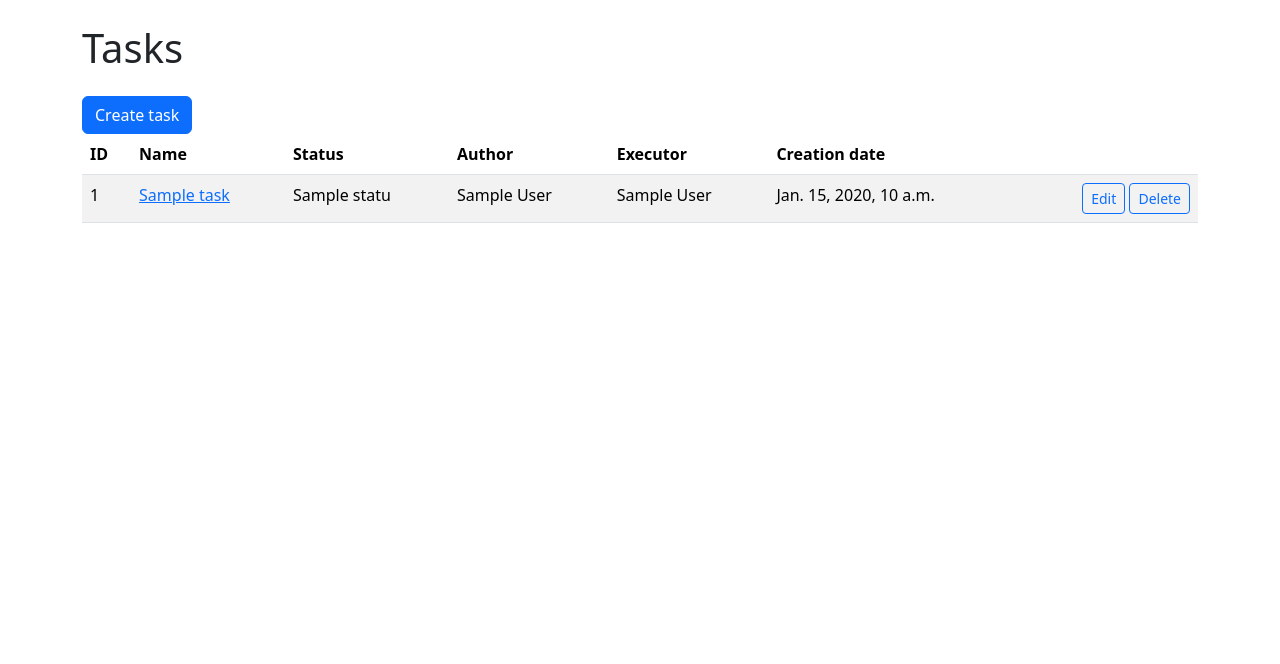
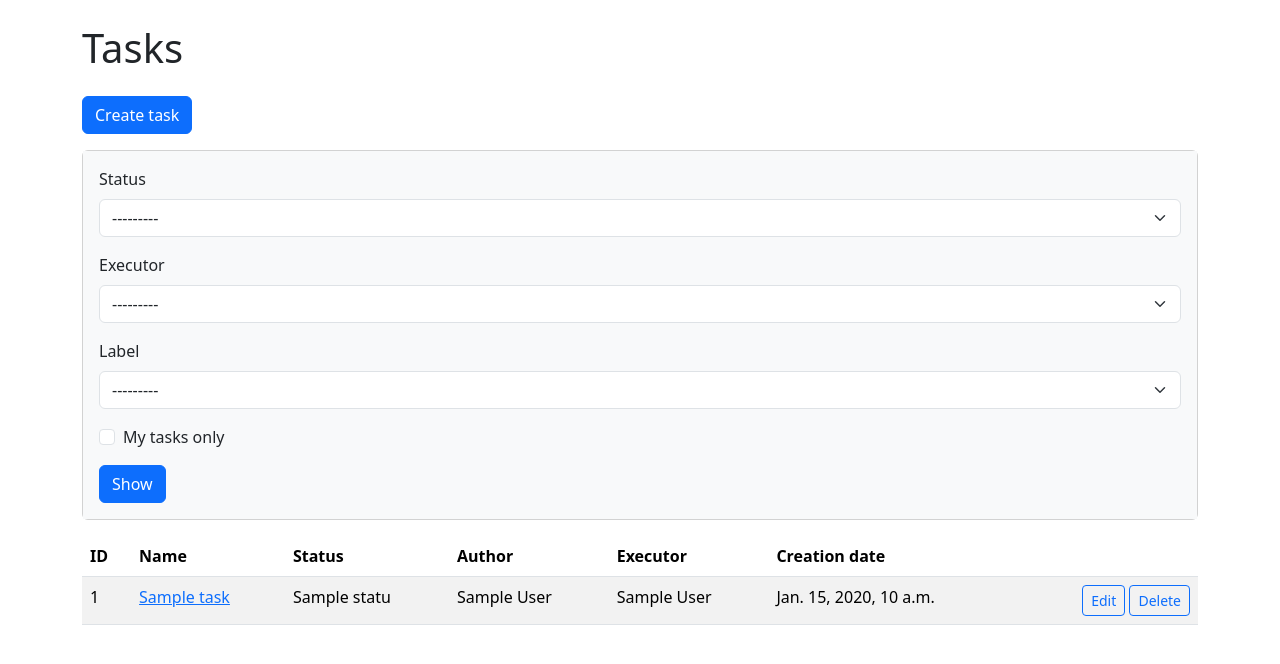
Before and after one commit to thrtth/project_task_manager, a Django app: page /tasks/ in a window 1280 px wide. Shown: the part 56-720 px from the top of the page. Run offline with Django 5.2, Linux system fonts and the light colour scheme; a user stored in the database is signed in; tables that the repository leaves empty hold one stand-in row (values such as "Sample post"); some libraries are stand-ins or nearby versions.

Commit message:
Add filter

```diff
--- a/pyproject.toml
+++ b/pyproject.toml
@@ -16,6 +16,7 @@ gunicorn = "^22.0.0"
 uvicorn = "^0.30.3"
 django-bootstrap5 = "^24.2"
 pytest-django = "^4.8.0"
+django-filter = "^24.3"
 
 
 [build-system]
--- a/task_manager/settings.py
+++ b/task_manager/settings.py
@@ -53,6 +53,7 @@ INSTALLED_APPS = [
     'task_manager.statuses',
     'task_manager.tasks',
     'task_manager.labels',
+    'django_filters',
 ]
 
 MIDDLEWARE = [
--- /dev/null
+++ b/task_manager/tasks/filters.py
@@ -0,0 +1,38 @@
+import django_filters
+from django.contrib.auth.models import User
+from django import forms
+
+from task_manager.statuses.models import Status
+from task_manager.tasks.forms import TaskFilterForm
+from task_manager.tasks.models import Task
+from task_manager.labels.models import Label
+
+
+class TaskFilter(django_filters.FilterSet):
+    status = django_filters.ModelChoiceFilter(
+        queryset=Status.objects.all(),
+        widget=forms.Select(
+            attrs={'class': 'form-select'}))
+    executor = django_filters.ModelChoiceFilter(
+        queryset=User.objects.all(),
+        widget=forms.Select(
+            attrs={'class': 'form-select'}))
+    labels = django_filters.ModelChoiceFilter(
+        queryset=Label.objects.all(),
+        widget=forms.Select(
+            attrs={'class': 'form-select'}))
+
+    self_tasks = django_filters.BooleanFilter(
+        method='get_my_tasks',
+        widget=forms.CheckboxInput(
+            attrs={'class': 'form-check-input'}))
+
+    class Meta:
+        model = Task
+        fields = ['status', 'executor', 'labels', 'self_tasks']
+        form = TaskFilterForm
+
+    def get_my_tasks(self, queryset, name, value):
+        if value:
+            return queryset.filter(author=self.request.user)
+        return queryset
--- a/task_manager/tasks/forms.py
+++ b/task_manager/tasks/forms.py
@@ -42,3 +42,11 @@ class TaskForm(forms.ModelForm):
         super().__init__(*args, **kwargs)
         (self.fields['executor'].
          label_from_instance) = lambda obj: f'{obj.first_name} {obj.last_name}'
+
+
+class TaskFilterForm(forms.Form):
+
+    def __init__(self, *args, **kwargs):
+        super().__init__(*args, **kwargs)
+        (self.fields['executor'].
+         label_from_instance) = lambda obj: f'{obj.first_name} {obj.last_name}'
--- a/task_manager/tasks/models.py
+++ b/task_manager/tasks/models.py
@@ -16,5 +16,9 @@ class Task(models.Model):
     executor = models.ForeignKey(User, on_delete=models.SET_NULL,
                                  null=True, blank=True,
                                  related_name='executor_tasks')
-    labels = models.ManyToManyField(Label, blank=True, related_name='label_tasks')
+    labels = models.ManyToManyField(Label,
+                                    blank=True, related_name='label_tasks')
     created_at = models.DateTimeField(auto_now_add=True)
+
+    class Meta:
+        ordering = ['id']
--- a/task_manager/tasks/urls.py
+++ b/task_manager/tasks/urls.py
@@ -1,9 +1,12 @@
 from django.urls import path
+from django_filters.views import FilterView
 
 from task_manager.tasks import views
+from task_manager.tasks.filters import TaskFilter
+
 
 urlpatterns = [
-    path('', views.TaskListView.as_view(), name='tasks'),
+    path('', FilterView.as_view(filterset_class=TaskFilter), name='tasks'),
     path('create/', views.TaskCreateView.as_view(), name='task_create'),
     path('<int:pk>/update', views.TaskUpdateView.as_view(), name='task_update'),
     path('<int:pk>/delete', views.TaskDeleteView.as_view(), name='task_delete'),
--- a/task_manager/tasks/views.py
+++ b/task_manager/tasks/views.py
@@ -3,7 +3,6 @@ from django.contrib.messages.views import SuccessMessageMixin
 from django.shortcuts import redirect
 from django.urls import reverse_lazy
 from django.views.generic import (
-    ListView,
     CreateView,
     UpdateView,
     DeleteView,
@@ -11,16 +10,18 @@ from django.views.generic import (
 )
 from django.utils.translation import gettext_lazy as _
 from django.contrib.auth.mixins import LoginRequiredMixin
+from django_filters.views import FilterView
 
+from task_manager.tasks.filters import TaskFilter
 from task_manager.tasks.forms import TaskForm
 from task_manager.tasks.models import Task
 
 
-class TaskListView(LoginRequiredMixin, ListView):
+class TaskListView(LoginRequiredMixin, FilterView):
     model = Task
-    template_name = 'tasks/tasks.html'
+    filterset_class = TaskFilter
+    template_name = 'tasks/task_filter.html'
     context_object_name = 'tasks'
-    ordering = ['id']
 
 
 class TaskView(LoginRequiredMixin, DetailView):
--- a/task_manager/templates/tasks/tasks.html
+++ b/task_manager/templates/tasks/task_filter.html
@@ -4,6 +4,39 @@
 <div>
     <h1 class="my-4">{% translate 'Tasks' %}</h1>
     <a class="btn btn-primary" href="{% url 'task_create' %}" role="button">{% translate 'Create task' %}</a>
+
+
+    <div class="card mb-3 mt-3">
+        <div class="card-body bg-light">
+            <form class="form-inline center" method="get">
+                {% csrf_token %}
+
+                {% include 'errors.html' %}
+
+                <div class="mb-3">
+                    <label class="form-label" for="{{ filter.form.status.id_for_label }}">{% translate 'Status' %}</label>
+                    {{ filter.form.status }}
+                </div>
+                <div class="mb-3">
+                    <label class="form-label" for="{{ filter.form.executor.id_for_label }}">{% translate 'Executor' %}</label>
+                    {{ filter.form.executor }}
+                </div>
+                <div class="mb-3">
+                    <label class="form-label" for="{{ filter.form.labels.id_for_label }}">{% translate 'Label' %}</label>
+                    {{ filter.form.labels }}
+                </div>
+                <div class="mb-3">
+                    <div class="form-check">
+                        {{ filter.form.self_tasks }}
+                        <label class="form-check-label" for="{{ filter.form.self_tasks.id_for_label }}">{% translate 'My tasks only' %}</label>
+                    </div>
+                </div>
+                <input class="btn btn-primary" type="submit" value="{% translate 'Show' %}">
+            </form>
+        </div>
+    </div>
+
+
     <table class="table table-striped">
         <thead>
         <tr>
@@ -17,7 +50,7 @@
         </tr>
         </thead>
         <tbody>
-        {% for task in tasks %}
+        {% for task in filter.qs %}
         <tr>
             <td>{{ task.id }}</td>
             <td>
```
Also changed, not shown: task_manager/tasks/tests.py (+17 -0 lines), task_manager/tasks/migrations/0004_alter_task_options.py (added), 1 other file.
